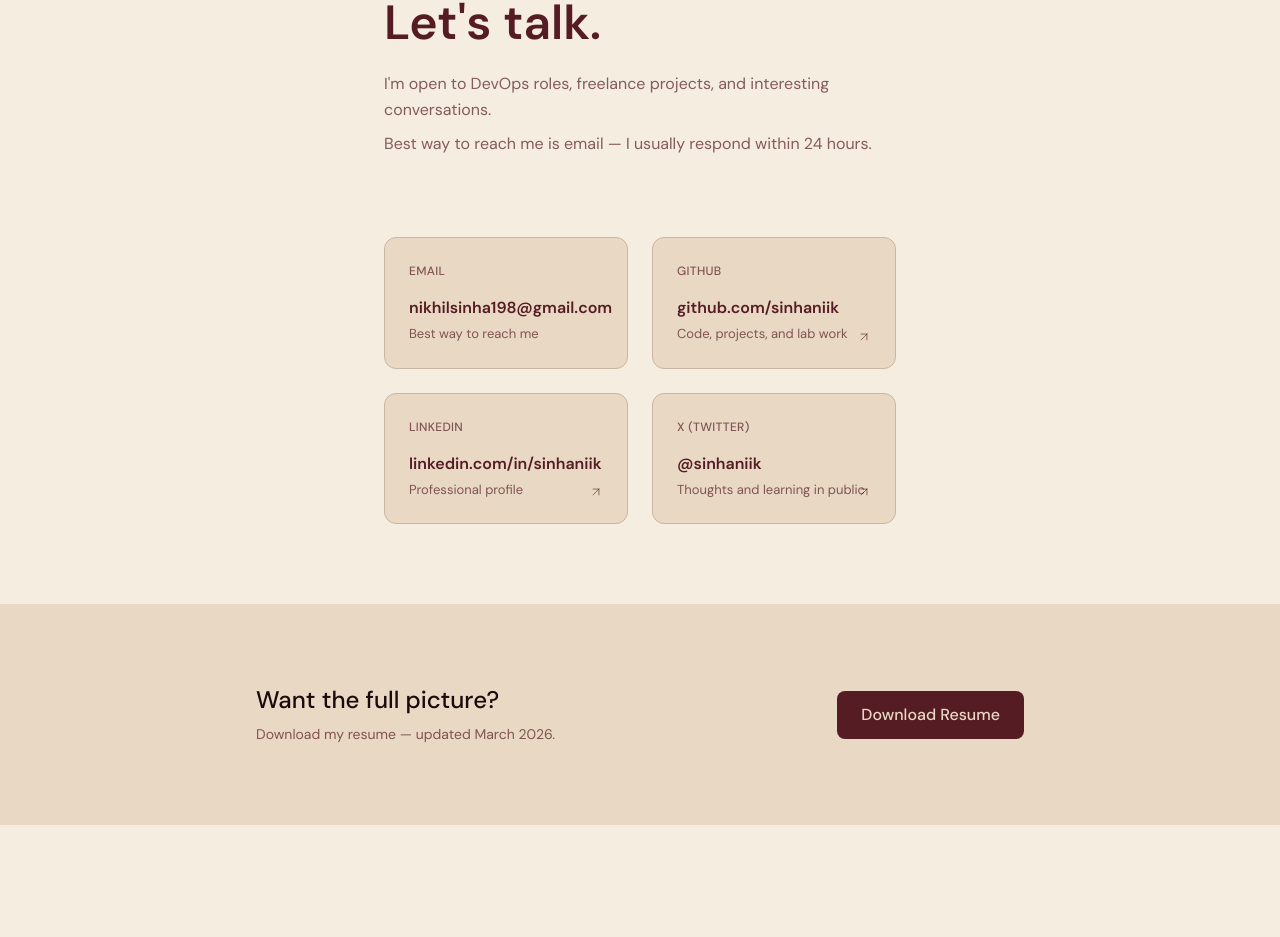
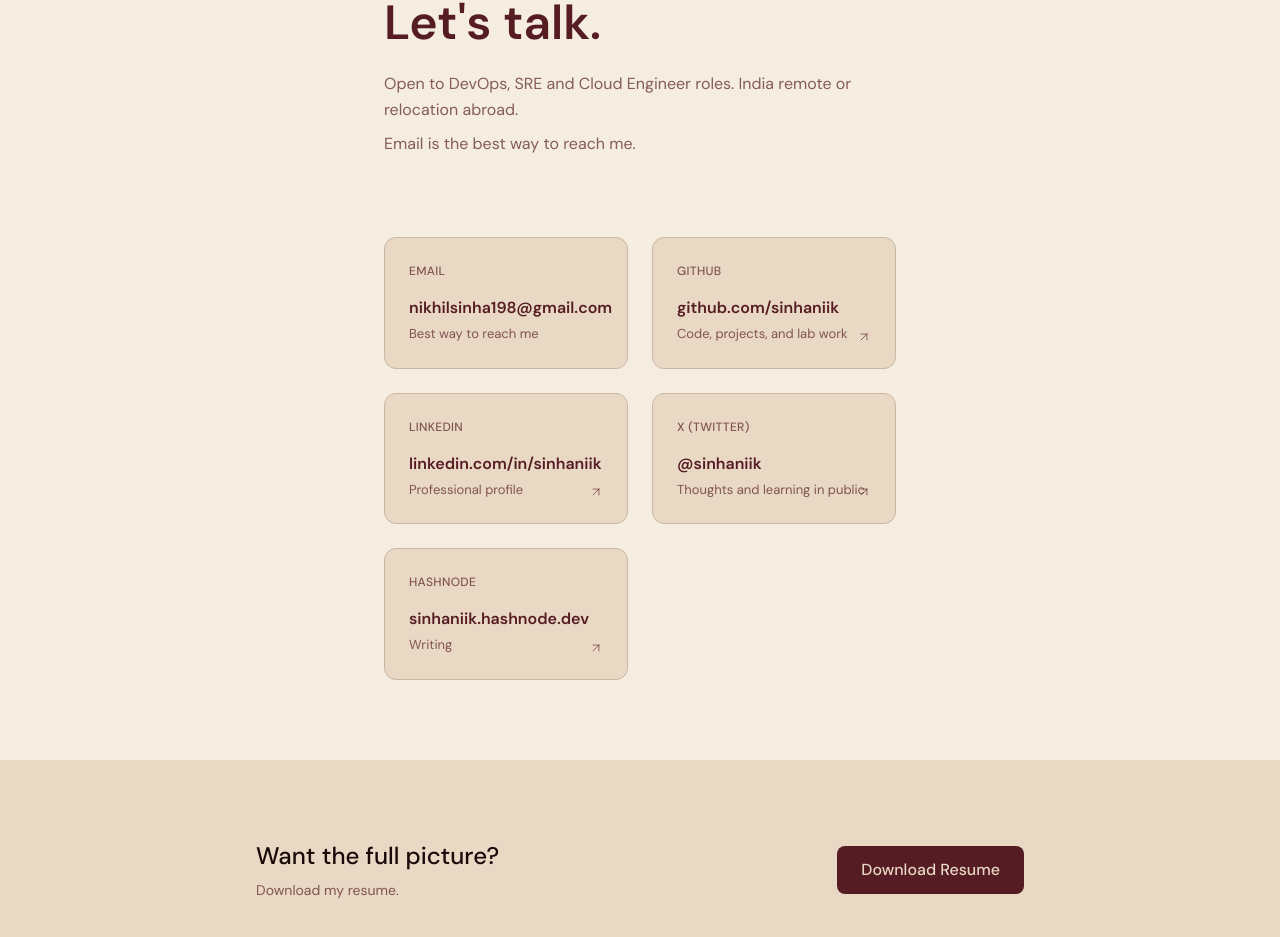
Before and after one commit to sinhaniik/portfolio, a React (Vite) app: page /contact in a window 1280 px wide. Shown: the part 219-1156 px from the top of the page. Before the commit the page ends 1044 px from the top, so only its background shows below. Built offline with nearby package versions, Linux system fonts and the light colour scheme.

Commit message:
feat(contact): add Hashnode and the v3 resume

```diff
--- a/src/pages/Contact.tsx
+++ b/src/pages/Contact.tsx
@@ -29,12 +29,19 @@ const contactLinks = [
     description: "Thoughts and learning in public",
     external: true,
   },
+  {
+    label: "Hashnode",
+    value: "sinhaniik.hashnode.dev",
+    href: "https://sinhaniik.hashnode.dev",
+    description: "Writing",
+    external: true,
+  },
 ];
 
 export default function Contact() {
   return (
     <div className="w-full">
-      <SEO title="Contact" description="Get in touch for DevOps and Full-Stack development opportunities." />
+      <SEO title="Contact" description="Open to DevOps, SRE and Cloud Engineer roles. India remote or relocation abroad." />
 
       {/* Section 1 — Hero */}
       <section className="w-full pt-20 pb-12 px-6 md:px-16 lg:px-32 max-w-3xl mx-auto flex flex-col justify-center">
@@ -46,10 +53,10 @@ export default function Contact() {
         </h1>
         <div className="flex flex-col gap-2">
           <p className="text-base text-text-muted leading-relaxed">
-            I'm open to DevOps roles, freelance projects, and interesting conversations.
+            Open to DevOps, SRE and Cloud Engineer roles. India remote or relocation abroad.
           </p>
           <p className="text-base text-text-muted leading-relaxed">
-            Best way to reach me is email — I usually respond within 24 hours.
+            Email is the best way to reach me.
           </p>
         </div>
       </section>
@@ -95,7 +102,7 @@ export default function Contact() {
               Want the full picture?
             </h2>
             <p className="text-[14px] text-text-muted">
-              Download my resume — updated March 2026.
+              Download my resume.
             </p>
           </div>
 
```
Also changed, not shown: 1 other file (tests, documents, lock files or other folders).
